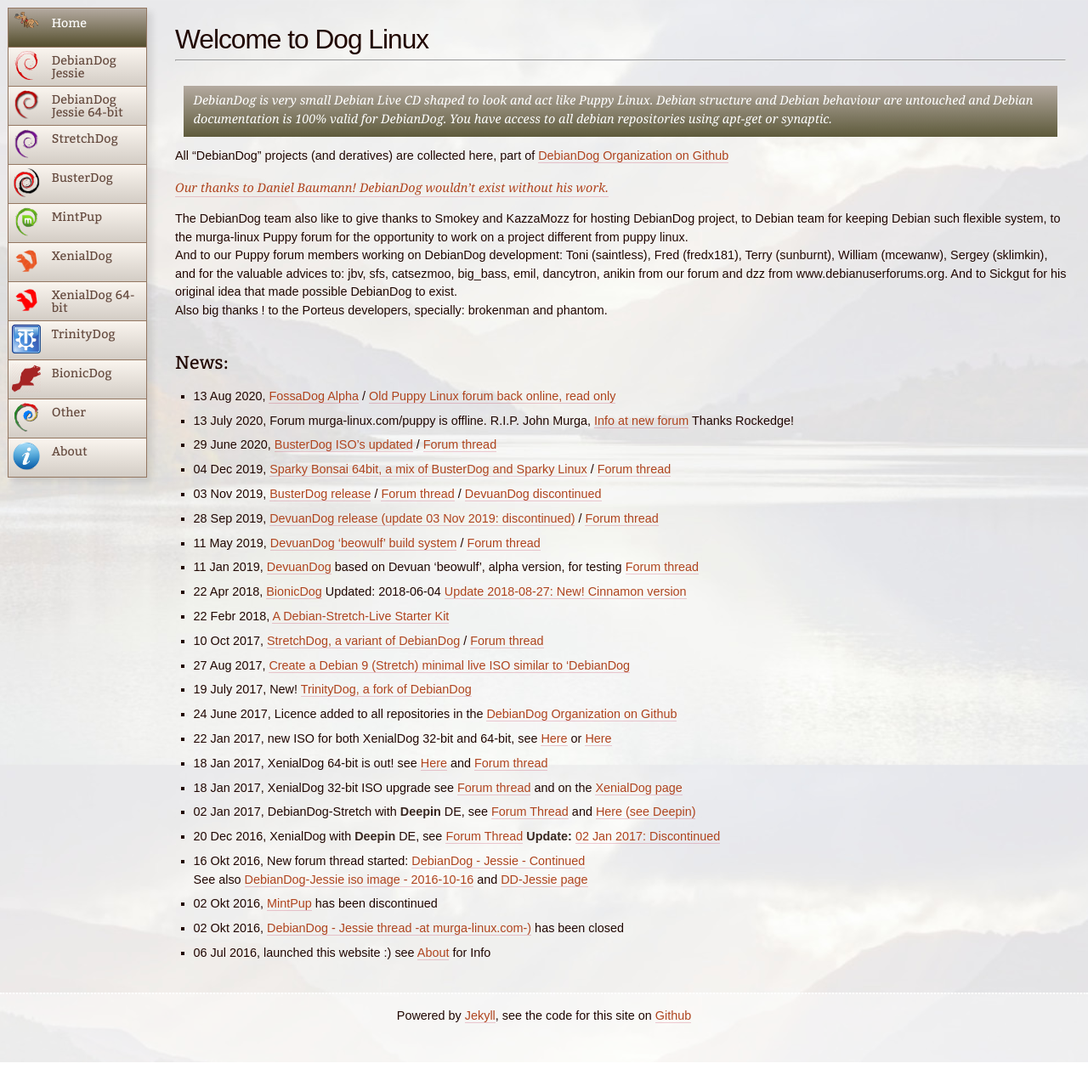
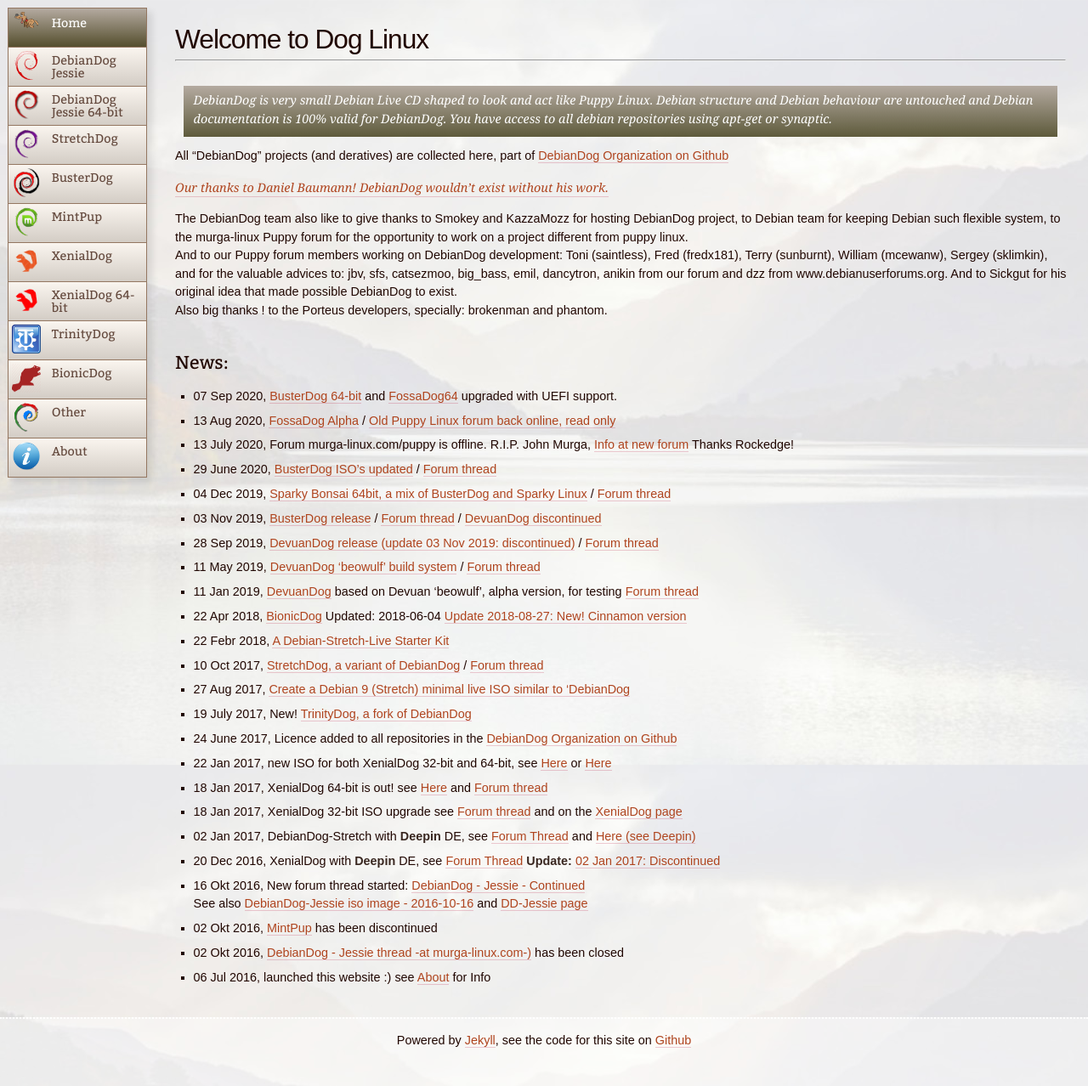
Before and after one commit to DebianDog/doglinux, a Jekyll site: the page built from index.md, in a window 1280 px wide and 1278 px high. Shown: the whole window at 85% size. Built offline with Jekyll 4.4.1, drawn with Linux system fonts in a browser that asks for light colours.

Commit message:
Added to News: FossaDog and Busterdog upgrade with UEFI

```diff
--- a/index.md
+++ b/index.md
@@ -21,6 +21,8 @@ Also big thanks ! to the Porteus developers, specially: brokenman and phantom.
 <br>
 
 ## News:
+
+- 07 Sep 2020, [BusterDog 64-bit](https://forum.puppylinux.com/viewtopic.php?p=4314#p4314){:target="_blank"} and [FossaDog64](https://forum.puppylinux.com/viewtopic.php?p=4308#p4308){:target="_blank"} upgraded with UEFI support.
 
 - 13 Aug 2020, [FossaDog Alpha](https://github.com/DebianDog/FossaDog#fossadog-ubuntu-2004-focal-fossa-lts-64-bit){:target="_blank"} / [Old Puppy Linux forum back online, read only](http://oldforum.puppylinux.com/){:target="_blank"}
 
```
